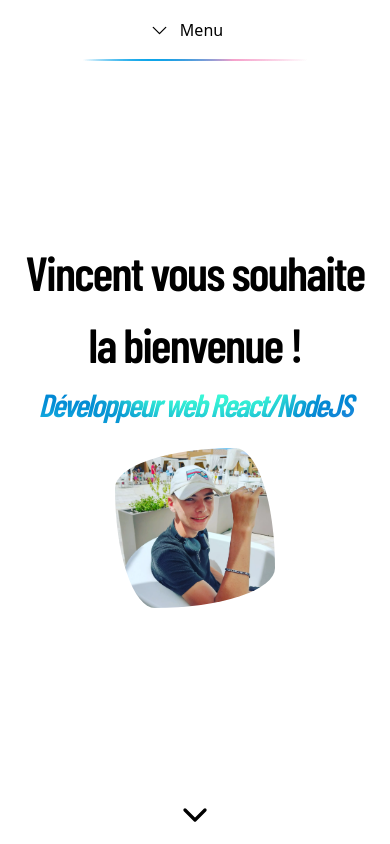
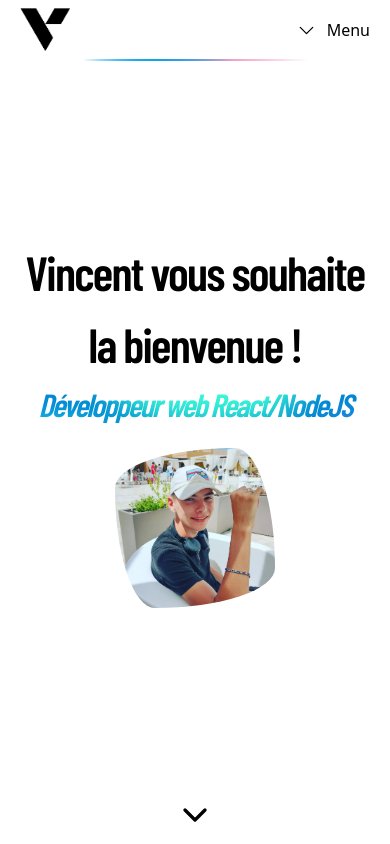
Before and after one commit to Azonesbz/vincentavez, a React (Vite) app in the folder client/: page / in a window 390 px wide. Shown: the top 844 px of the page. Built offline with nearby package versions, Linux system fonts and the light colour scheme; no server answers; a web font is replaced by a local one.

Commit message:
fixed logo and menu positioning

```diff
--- a/client/src/components/header/Header.jsx
+++ b/client/src/components/header/Header.jsx
@@ -21,7 +21,7 @@ export default function Header() {
         <header className='container min-h-screen max-h-screen flex items-center w-full overflow-x-hidden sm:p-10 justify-around'>
             <div className={`h-[60px] w-full bg-white fixed top-0 z-40 opacity-75 backdrop-blur-xl ${scrollPosition >= 15 ? "shadow" : "" }`} />
             <div className={`h-[60px] w-full bg-white fixed top-0 z-40 opacity-50 backdrop-blur-sm mix-blend-color ${scrollPosition >= 15 ? "shadow" : "" }`} />
-            <nav className={` fixed top-0 z-50 flex items-center justify-between sm:justify-normal h-[60px]`}>
+            <nav className={` fixed top-0 z-50 flex items-center justify-between w-full sm:justify-center h-[60px]`}>
 
                 <ul className='space-x-10 mr-10 hidden sm:flex items-center ml-10 h-full uppercase '>
                     <li className='item-link'><a className='text-[1rem]' href={"#actuality"}>Actualité</a></li>
@@ -34,7 +34,9 @@ export default function Header() {
                     <div className="w-full flex-none [background-image:linear-gradient(90deg,rgba(56,189,248,0)_0%,#0EA5E9_32.29%,rgba(236,72,153,0.3)_67.19%,rgba(236,72,153,0)_100%)]" />
                     <div className="-ml-[100%] w-full flex-none [background-image:linear-gradient(90deg,rgba(56,189,248,0)_0%,#0EA5E9_32.29%,rgba(236,72,153,0.3)_67.19%,rgba(236,72,153,0)_100%)]" />
                 </div>
-                <div className="dropdown sm:hidden">
+                <div className="flex items-center justify-between w-full sm:hidden">
+                    <a className='ml-5' href='#'><img src="./logo.webp" alt="logo du site" width={50} /></a>
+                    <div className='dropdown'>
                         <div className='flex mr-5 space-x-2 items-center'>
                             <svg width="25" height="25" fill="none" stroke="currentColor" strokeLinecap="round" strokeLinejoin="round" strokeWidth="1.2" viewBox="0 0 24 24" xmlns="http://www.w3.org/2000/svg">
                                 <path d="m6 9 6 6 6-6"></path>
@@ -46,6 +48,7 @@ export default function Header() {
                             <a href="#parcours">Parcours</a>
                             <a href="#portfolio">Portfolio</a>
                             <a href="#contact">Contact</a>
+                        </div>
                     </div>
                 </div>
             </nav>
```
Lines whose indentation alone changed are shown as unchanged.
